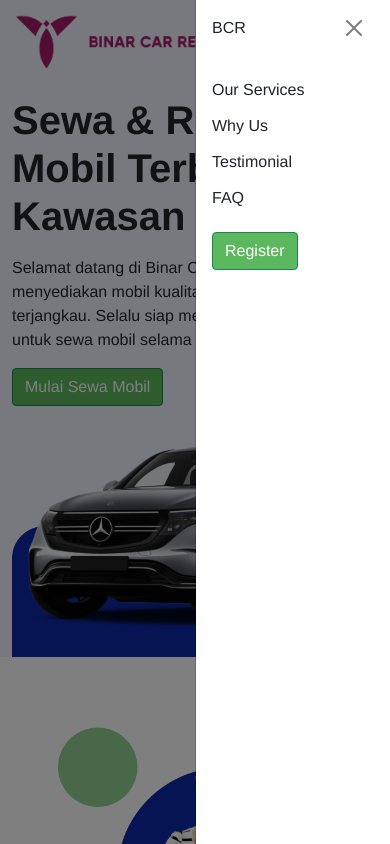
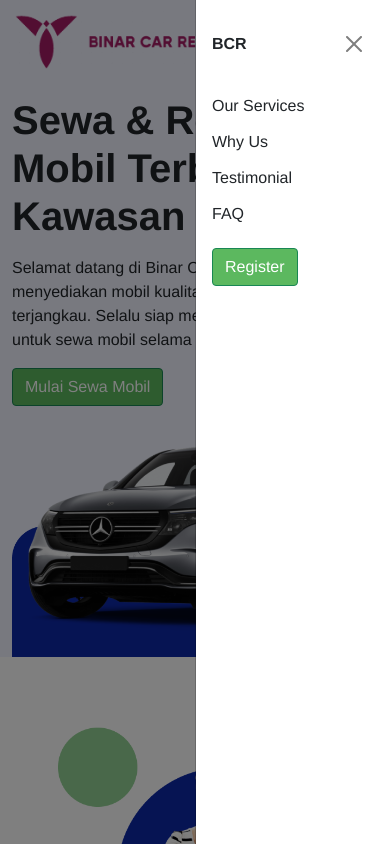
Before and after one commit to ignferry/binar-car-rental, a plain HTML site: page index.html in a window 390 px wide. Both pictures are taken after a click on the button "Toggle navigation". Shown: the top 844 px of the page. Drawn offline with nearby package versions, Linux system fonts and the light colour scheme.

Commit message:
offcanvas content formatting

```diff
--- a/index.html
+++ b/index.html
@@ -36,9 +36,9 @@
                     <button class="btn btn-success p-2">Register</button>
                 </div>
 
-                <div id="sideNavBar" class="offcanvas-md offcanvas-end d-block d-md-none w-50" tabindex="-1" >
+                <div id="sideNavBar" class="offcanvas-md offcanvas-end d-block d-md-none w-50 py-3" tabindex="-1" >
                     <div class="offcanvas-header">
-                        <span>BCR</span>
+                        <span><b>BCR</b></span>
                         <button type="button" class="btn-close text-reset" data-bs-dismiss="offcanvas" data-bs-target="#sideNavBar" aria-label="Close"></button>
                     </div>
                     <div class="offcanvas-body">
```
